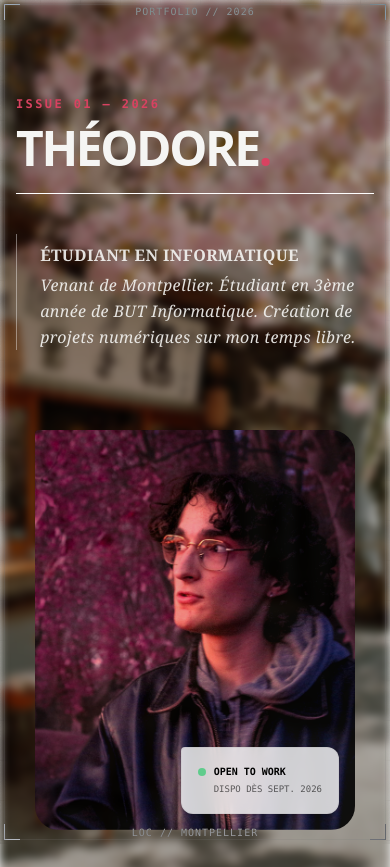
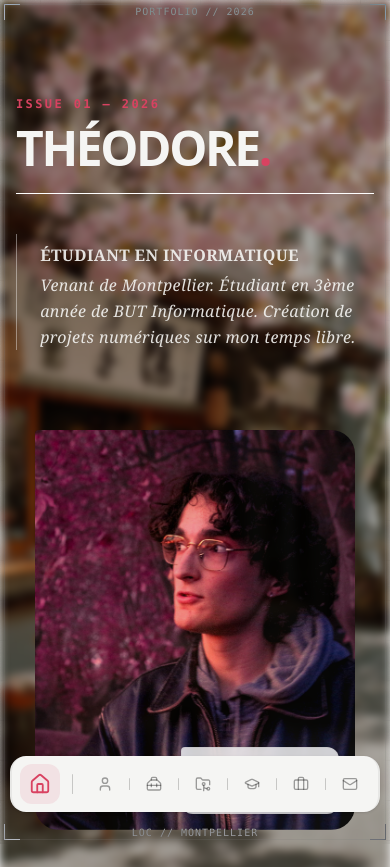
Before and after one commit to theodoredeboisseson/theodoredeboisseson.github.io, a Next.js app: page / in a window 390 px wide. Shown: the top 867 px of the page. Built offline with nearby package versions, Linux system fonts and the light colour scheme; a web font is replaced by a local one.

Commit message:
fix: Adjust z-index values for SectionNavigator to improve layering on desktop and mobile

```diff
--- a/app/components/ui/navigation/ScrollToTop.tsx
+++ b/app/components/ui/navigation/ScrollToTop.tsx
@@ -29,7 +29,7 @@ export default function ScrollToTop() {
                     exit={{ opacity: 0, scale: 0.8, y: 20 }}
                     transition={{ duration: 0.3, ease: 'easeOut' }}
                     onClick={scrollToTop}
-                    className="hidden md:flex fixed bottom-6 right-6 z-50 button transition-colors! transform hover:scale-110 hover:text-white hover:bg-primary size-16 rounded-2xl bg-background/80 backdrop-blur-sm shadow-lg shadow-black/5"
+                    className="hidden md:flex fixed bottom-6 right-6 z-10050 button transition-colors! transform hover:scale-110 hover:text-white hover:bg-primary size-16 rounded-2xl bg-background/80 backdrop-blur-sm shadow-lg shadow-black/5"
                     aria-label="Remonter en haut"
                 >
                     <ChevronUp strokeWidth={2} size={32} />
--- a/app/components/ui/navigation/SectionNavigator.tsx
+++ b/app/components/ui/navigation/SectionNavigator.tsx
@@ -91,7 +91,7 @@ export default function SectionNavigator() {
             </nav>
 
             {/* Mobile: Bottom horizontal bar */}
-            <nav className="xl:hidden fixed bottom-8 left-1/2 -translate-x-1/2 z-9999 pointer-events-none">
+            <nav className="xl:hidden fixed bottom-8 left-1/2 -translate-x-1/2 z-10050 pointer-events-none">
                 <div className="bg-background backdrop-blur-xs border-x border-[#11111110] border-l-2 border-r-2 px-2 py-2 rounded-2xl shadow-sm pointer-events-auto">
                     <div className="flex flex-row">
                         {sections.map((section, index) => {
```
